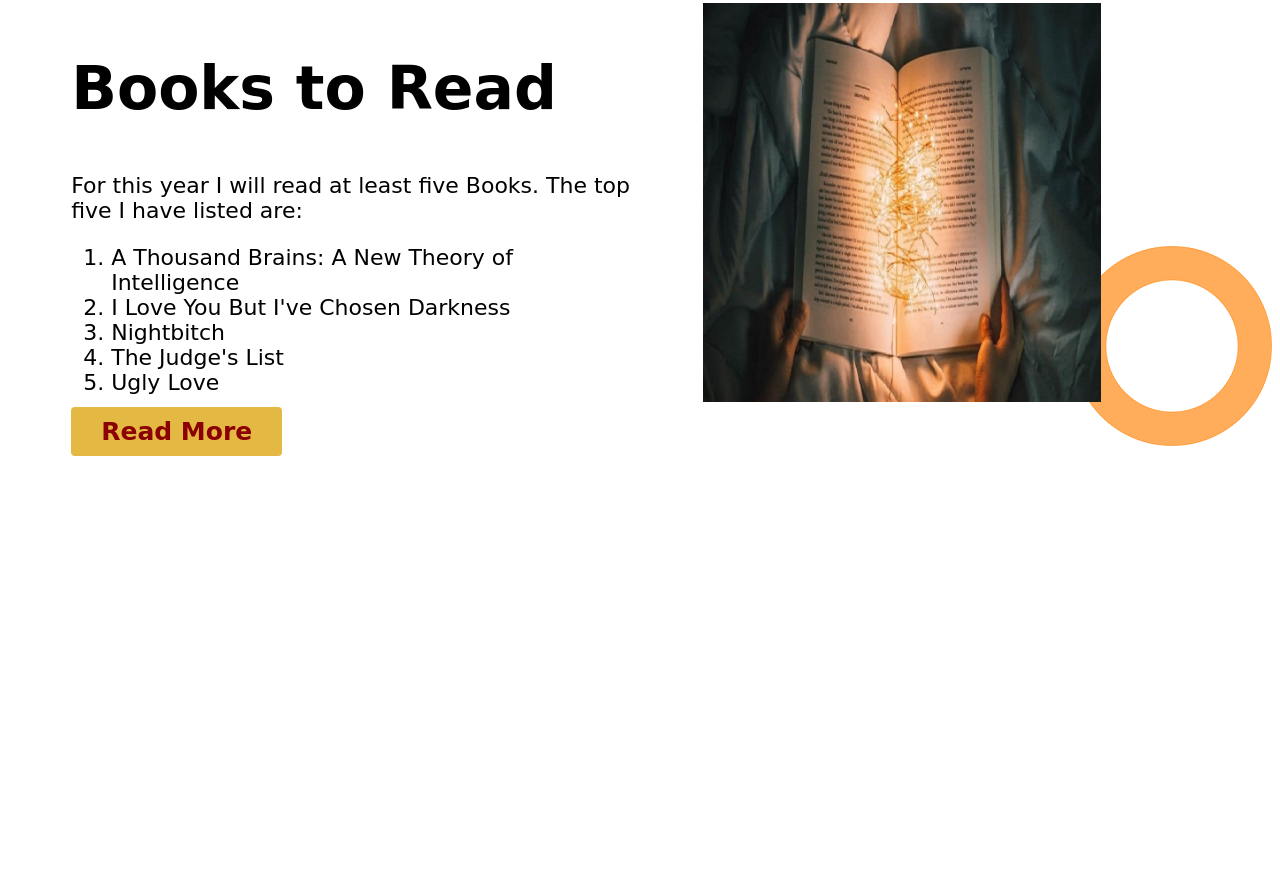
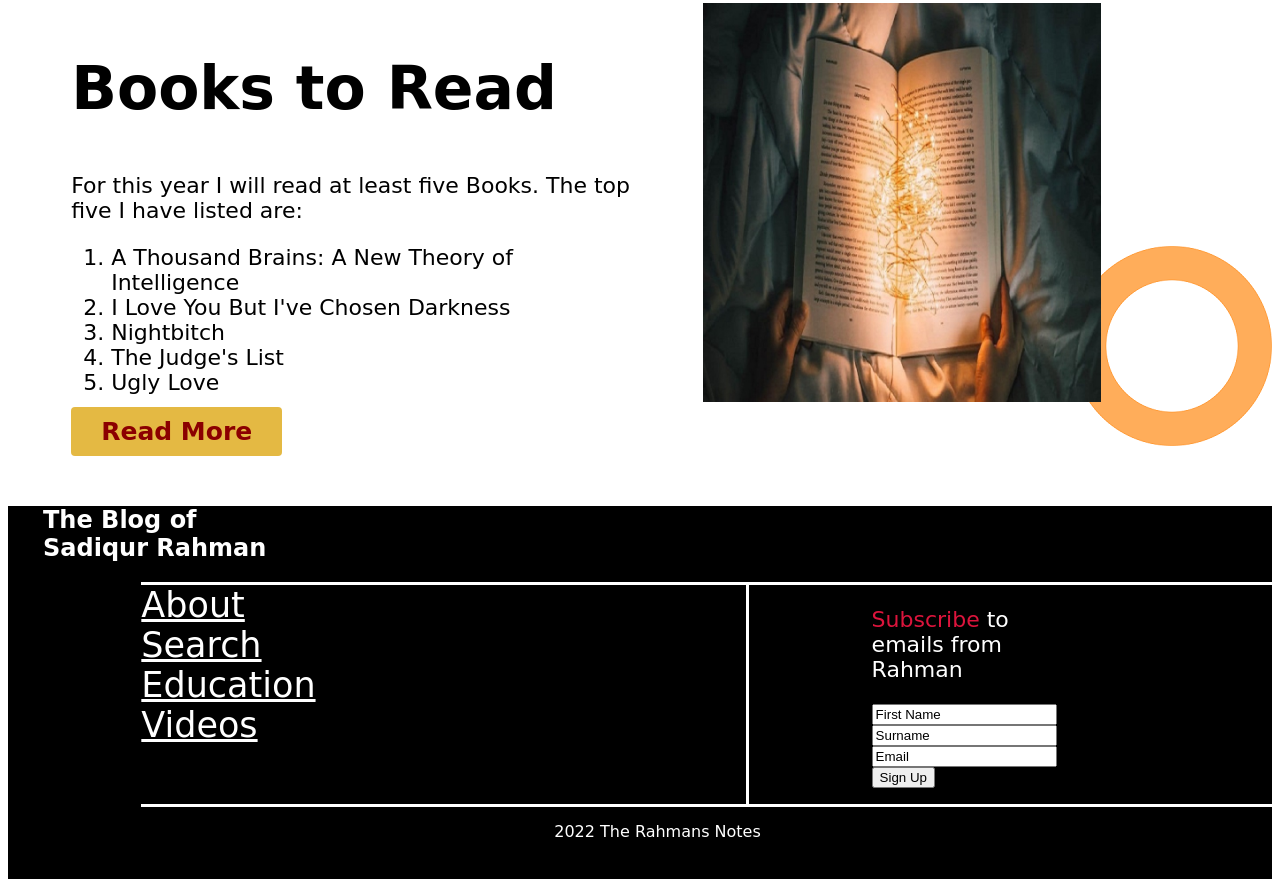
Before and after one commit to sadiqss/RN, a plain HTML site: page index.html in a window 1280 px wide. Shown: the part 1682-2569 px from the top of the page. Before the commit the page ends 2188 px from the top, so only its background shows below. Drawn offline with Linux system fonts and the light colour scheme; a web font is replaced by a local one.

Commit message:
Final Commit

```diff
--- a/index.html
+++ b/index.html
@@ -132,6 +132,32 @@
             <img src="images/pictures/best-gifts-book-lover.jpg" alt="">
         </div>
     </section>
+    <section class="final-section">
+        <h2>The Blog of <br> Sadiqur Rahman</h2>
+        <div class="part-5">
+            <div id="last-part1">
+                <a class="final-anchor" target="_blank" href=""> About </a>
+                <a class="final-anchor" target="_blank" href=""> Search </a>
+                <a class="final-anchor" target="_blank" href=""> Education </a>
+                <a class="final-anchor" target="_blank" href=""> Videos </a>
+            </div>
+            <div id="last-part2">
+                <p class="font-size">
+                    <span class="color">Subscribe</span> to emails from Rahman
+                <form>
+                    <input value="First Name" type="text">
+                    <br>
+                    <input value="Surname" type="text">
+                    <br>
+                    <input value="Email" type="text">
+                    <br>
+                    <input value="Sign Up" type="button">
+                </form>
+                </p>
+            </div>
+        </div>
+        <footer class="footer heading-align"> 2022 The Rahmans Notes </footer>
+    </section>
 
 </body>
 
--- a/style.css
+++ b/style.css
@@ -99,3 +99,36 @@ padding-left: 5%;
     background-position: bottom right;
     margin-right: 0;
 }
+.final-section{
+    background-color: black;
+    color: white;
+    padding-left: 35px;
+    margin: 0;
+    padding-bottom: 3%;
+}
+.part-5{
+    display: flex;
+    padding-left: 8%;
+    width: 50%;
+    align-content: left;
+}
+#last-part1{
+    border-top: solid;
+    border-right: solid;
+    border-bottom: solid;
+    padding-right: 70%;
+}
+#last-part2{
+    border-top: solid;
+    border-bottom: solid;
+    padding-left: 20%;
+    padding-right: 35%;
+}
+.final-anchor{
+    font-size: 35px;
+    color: white;
+
+}
+.footer{
+    padding-top: 15px;
+}
```
